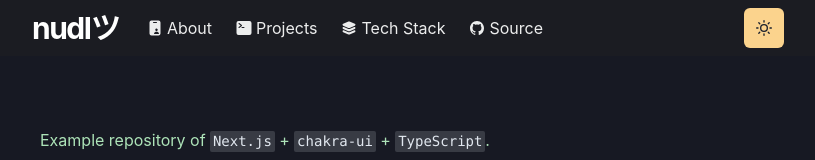
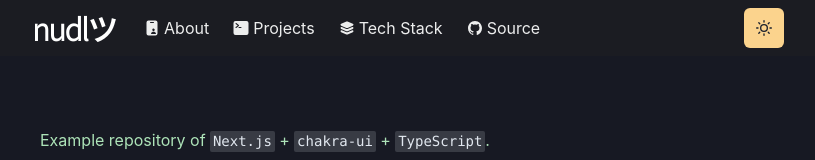
Before and after one commit to zany-ar/nudl.tech, a Next.js app: page / in a window 1280 px wide. Shown: the top 160 px of the page, without its empty margins (232-1047 px from the left). Built offline with nearby package versions, Linux system fonts and the light colour scheme.

Commit message:
added heading font

```diff
--- a/src/pages/_document.tsx
+++ b/src/pages/_document.tsx
@@ -5,7 +5,10 @@
   render() {
     return (
       <Html>
-        <Head />
+        <Head>
+          <link rel="preconnect" href="https://fonts.googleapis.com" />
+          <link href="https://fonts.googleapis.com/css2?family=Noto+Sans+JP:wght@300&display=swap" rel="stylesheet" />
+        </Head>
         <body>
           {/* Make Color mode to persists when you refresh the page. */}
           <ColorModeScript initialColorMode='dark' />
--- a/src/theme.tsx
+++ b/src/theme.tsx
@@ -1,6 +1,6 @@
 import { extendTheme } from '@chakra-ui/react'
 
-const fonts = { mono: `'Menlo', monospace` }
+const fonts = { mono: `'Menlo', monospace`, heading: `'Noto Sans JP', sans-serif` }
 
 const theme = extendTheme({
   semanticTokens: {
```
